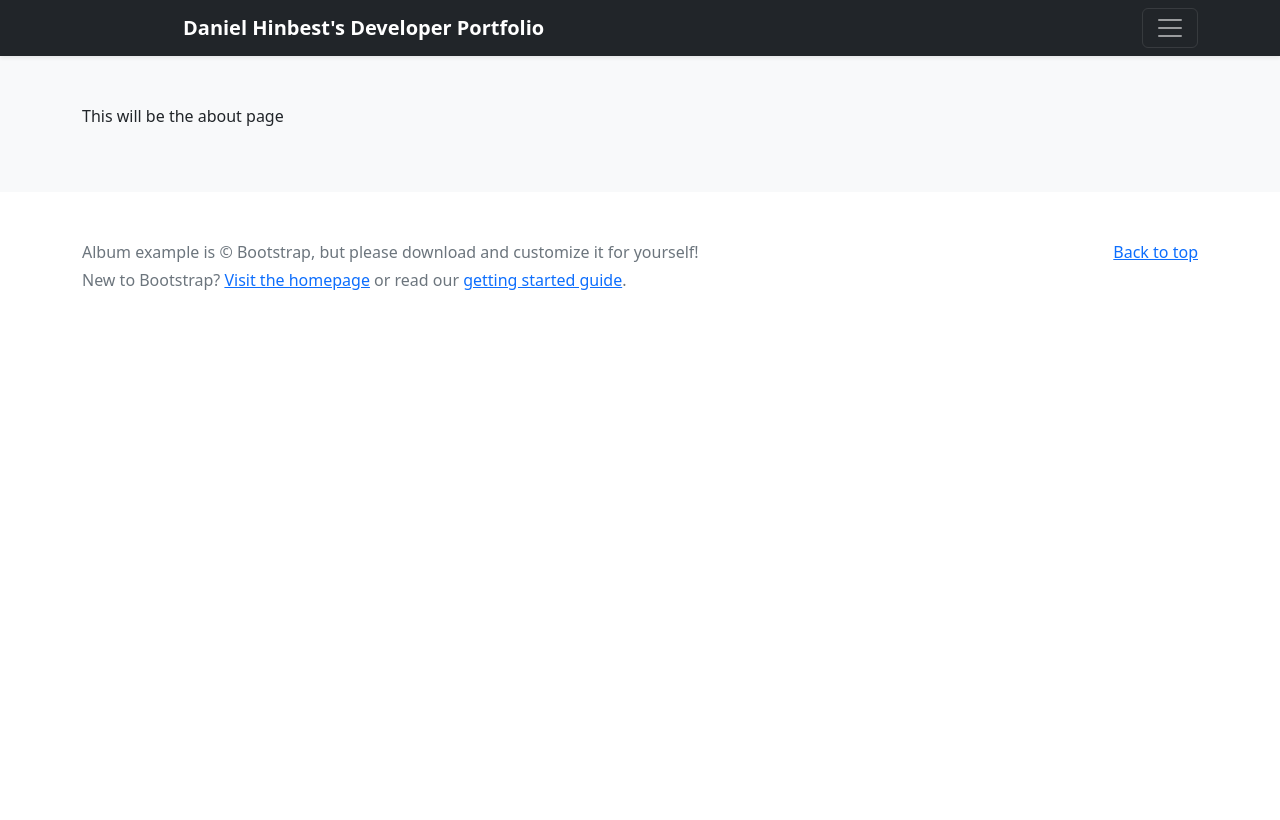
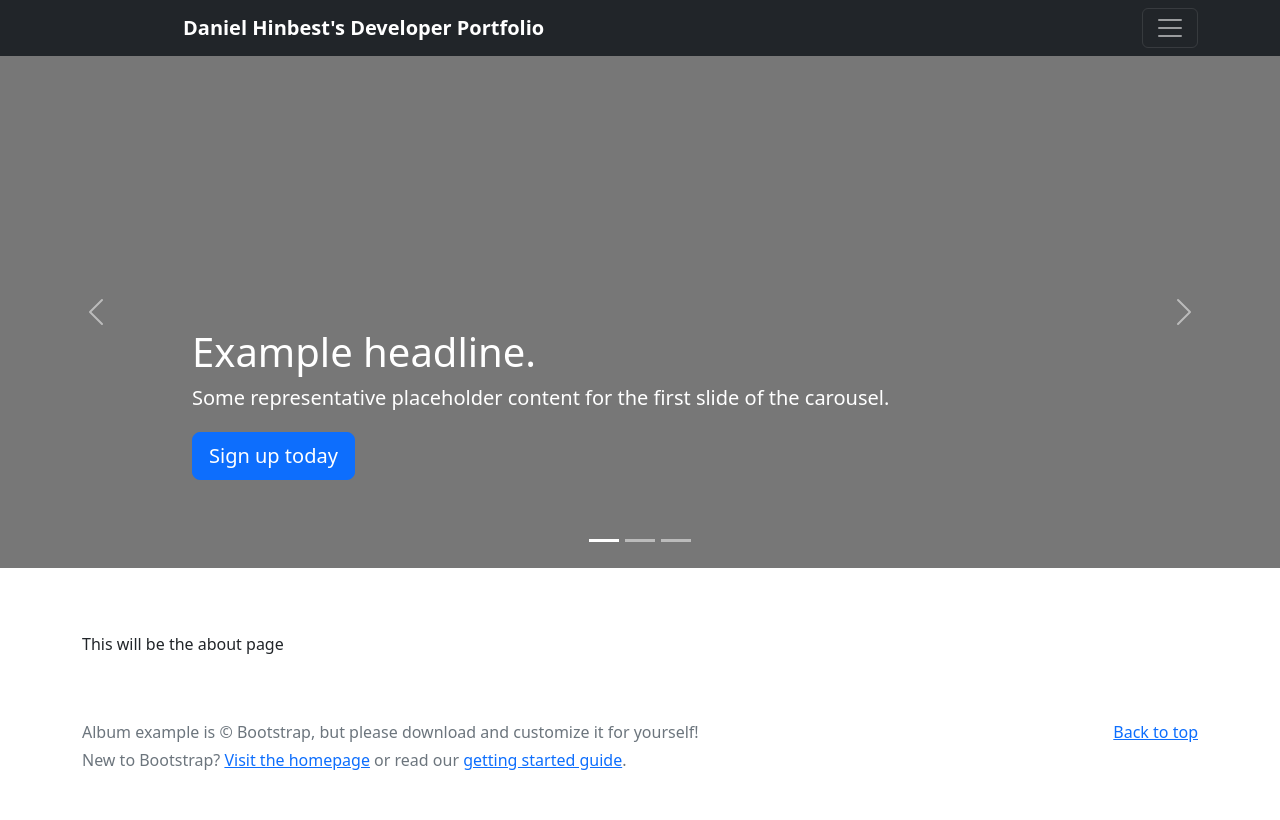
Before and after one commit to DanielHinbest/Portfolio, a Django app: page /about/ in a window 1280 px wide. Before the commit the page ends 290 px from the top, so only its background shows below. Run offline with Django 4.2, Linux system fonts and the light colour scheme; some libraries are stand-ins or nearby versions.

Commit message:
Added carousel to about.html

```diff
--- a/Portfolio notes.txt
+++ b/Portfolio notes.txt
@@ -12,7 +12,9 @@ To do:
 - Create mailto setup for email contact
 - Add return to home links to all pages
 - Populate about page
+- Add photos to about page
 - Add some photo fields and welcome message on home page
+- Change the footer
 
 Notes from LinkedIn Learning videos
 Work on sample projects
--- /dev/null
+++ b/portfolio/static/portfolio/css/carousel.css
@@ -0,0 +1,127 @@
+/* GLOBAL STYLES
+-------------------------------------------------- */
+/* Padding below the footer and lighter body text */
+
+
+/* CUSTOMIZE THE CAROUSEL
+-------------------------------------------------- */
+
+/* Carousel base class */
+.carousel {
+  margin-bottom: 4rem;
+}
+/* Since positioning the image, we need to help out the caption */
+.carousel-caption {
+  bottom: 3rem;
+  z-index: 10;
+}
+
+/* Declare heights because of positioning of img element */
+.carousel-item {
+  height: 32rem;
+}
+
+
+/* MARKETING CONTENT
+-------------------------------------------------- */
+
+/* Center align the text within the three columns below the carousel */
+.marketing .col-lg-4 {
+  margin-bottom: 1.5rem;
+  text-align: center;
+}
+/* rtl:begin:ignore */
+.marketing .col-lg-4 p {
+  margin-right: .75rem;
+  margin-left: .75rem;
+}
+/* rtl:end:ignore */
+
+
+/* Featurettes
+------------------------- */
+
+.featurette-divider {
+  margin: 5rem 0; /* Space out the Bootstrap <hr> more */
+}
+
+/* Thin out the marketing headings */
+/* rtl:begin:remove */
+.featurette-heading {
+  letter-spacing: -.05rem;
+}
+
+/* rtl:end:remove */
+
+/* RESPONSIVE CSS
+-------------------------------------------------- */
+
+@media (min-width: 40em) {
+  /* Bump up size of carousel content */
+  .carousel-caption p {
+    margin-bottom: 1.25rem;
+    font-size: 1.25rem;
+    line-height: 1.4;
+  }
+
+  .featurette-heading {
+    font-size: 50px;
+  }
+}
+
+@media (min-width: 62em) {
+  .featurette-heading {
+    margin-top: 7rem;
+  }
+}
+
+.bd-placeholder-img {
+        font-size: 1.125rem;
+        text-anchor: middle;
+        -webkit-user-select: none;
+        -moz-user-select: none;
+        user-select: none;
+      }
+
+      @media (min-width: 768px) {
+        .bd-placeholder-img-lg {
+          font-size: 3.5rem;
+        }
+      }
+
+      .b-example-divider {
+        height: 3rem;
+        background-color: rgba(0, 0, 0, .1);
+        border: solid rgba(0, 0, 0, .15);
+        border-width: 1px 0;
+        box-shadow: inset 0 .5em 1.5em rgba(0, 0, 0, .1), inset 0 .125em .5em rgba(0, 0, 0, .15);
+      }
+
+      .b-example-vr {
+        flex-shrink: 0;
+        width: 1.5rem;
+        height: 100vh;
+      }
+
+      .bi {
+        vertical-align: -.125em;
+        fill: currentColor;
+      }
+
+      .nav-scroller {
+        position: relative;
+        z-index: 2;
+        height: 2.75rem;
+        overflow-y: hidden;
+      }
+
+      .nav-scroller .nav {
+        display: flex;
+        flex-wrap: nowrap;
+        padding-bottom: 1rem;
+        margin-top: -1px;
+        overflow-x: auto;
+        text-align: center;
+        white-space: nowrap;
+        -webkit-overflow-scrolling: touch;
+      }
--- a/portfolio/templates/portfolio/about.html
+++ b/portfolio/templates/portfolio/about.html
@@ -1,9 +1,58 @@
 {% extends 'portfolio/base.html' %}
+{% load static %}
 {% block title %}About Me{% endblock %}
 {% block content %}
-<div class="album py-5 bg-light">
-    <div class="container">
-        <p>This will be the about page<p>
+<div id="myCarousel" class="carousel slide" data-bs-ride="carousel">
+    <div class="carousel-indicators">
+      <button type="button" data-bs-target="#myCarousel" data-bs-slide-to="0" class="active" aria-current="true" aria-label="Slide 1"></button>
+      <button type="button" data-bs-target="#myCarousel" data-bs-slide-to="1" aria-label="Slide 2"></button>
+      <button type="button" data-bs-target="#myCarousel" data-bs-slide-to="2" aria-label="Slide 3"></button>
     </div>
+    <div class="carousel-inner">
+      <div class="carousel-item active">
+        <svg class="bd-placeholder-img" width="100%" height="100%" xmlns="http://www.w3.org/2000/svg" aria-hidden="true" preserveAspectRatio="xMidYMid slice" focusable="false"><rect width="100%" height="100%" fill="#777"/></svg>
+
+        <div class="container">
+          <div class="carousel-caption text-start">
+            <h1>Example headline.</h1>
+            <p>Some representative placeholder content for the first slide of the carousel.</p>
+            <p><a class="btn btn-lg btn-primary" href="#">Sign up today</a></p>
+          </div>
+        </div>
+      </div>
+      <div class="carousel-item">
+        <svg class="bd-placeholder-img" width="100%" height="100%" xmlns="http://www.w3.org/2000/svg" aria-hidden="true" preserveAspectRatio="xMidYMid slice" focusable="false"><rect width="100%" height="100%" fill="#777"/></svg>
+
+        <div class="container">
+          <div class="carousel-caption">
+            <h1>Another example headline.</h1>
+            <p>Some representative placeholder content for the second slide of the carousel.</p>
+            <p><a class="btn btn-lg btn-primary" href="#">Learn more</a></p>
+          </div>
+        </div>
+      </div>
+      <div class="carousel-item">
+        <svg class="bd-placeholder-img" width="100%" height="100%" xmlns="http://www.w3.org/2000/svg" aria-hidden="true" preserveAspectRatio="xMidYMid slice" focusable="false"><rect width="100%" height="100%" fill="#777"/></svg>
+
+        <div class="container">
+          <div class="carousel-caption text-end">
+            <h1>One more for good measure.</h1>
+            <p>Some representative placeholder content for the third slide of this carousel.</p>
+            <p><a class="btn btn-lg btn-primary" href="#">Browse gallery</a></p>
+          </div>
+        </div>
+      </div>
+    </div>
+    <button class="carousel-control-prev" type="button" data-bs-target="#myCarousel" data-bs-slide="prev">
+      <span class="carousel-control-prev-icon" aria-hidden="true"></span>
+      <span class="visually-hidden">Previous</span>
+    </button>
+    <button class="carousel-control-next" type="button" data-bs-target="#myCarousel" data-bs-slide="next">
+      <span class="carousel-control-next-icon" aria-hidden="true"></span>
+      <span class="visually-hidden">Next</span>
+    </button>
+</div>
+<div class="container">
+    <p>This will be the about page<p>
 </div>
 {% endblock content %}
--- a/portfolio/templates/portfolio/base.html
+++ b/portfolio/templates/portfolio/base.html
@@ -9,10 +9,9 @@
     <title>{% block title %} {% endblock %} - Daniel Hinbest's Developer Portfolio</title>
 
     <link rel="canonical" href="https://getbootstrap.com/docs/5.2/examples/album/">
-
     <link href="{% static 'portfolio/css/bootstrap.min.css' %}" rel="stylesheet">
-
-    <link href="{% static 'portfolio/css.styles.css' %}" rel="stylesheet">
+    <link href="{% static 'portfolio/css/styles.css' %}" rel="stylesheet">
+    <link href="{% static 'portfolio/css/carousel.css' %}" rel="stylesheet">
 
   </head>
   <body>
```
